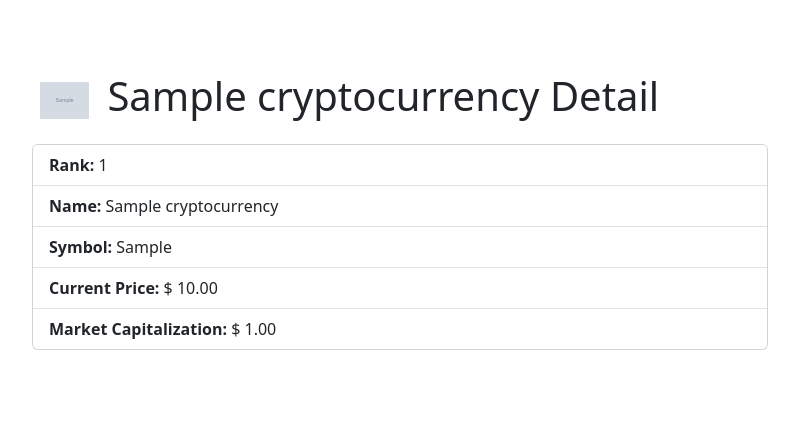
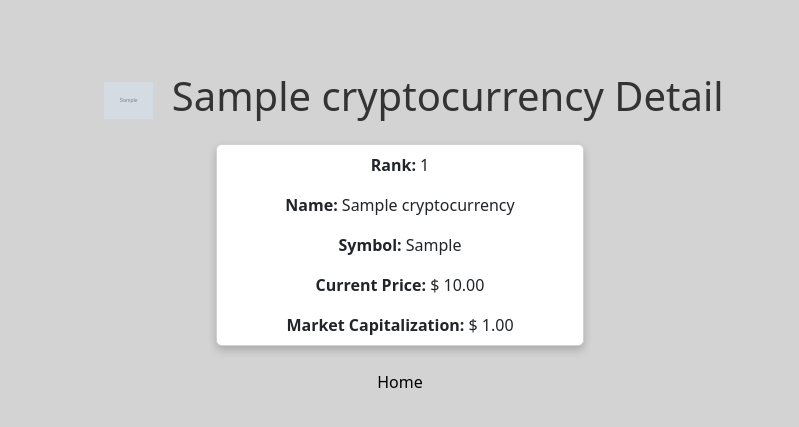
Before and after one commit to YuliaHladyshkevych/cryptocurrency_api, a Django app: a page that uses templates/cryptocurrency/cryptocurrency_detail.html in a window 1280 px wide. Shown: the top 427 px of the page, without its empty margins (240-1039 px from the left). Run offline with Django 5.2, Linux system fonts and the light colour scheme; tables that the repository leaves empty hold one stand-in row (values such as "Sample post"); grey boxes marked "Sample" are stand-in pictures.

Commit message:
Added home href to cryptocurrency_detail.html

```diff
--- /dev/null
+++ b/static/css/styles.css
@@ -0,0 +1,66 @@
+.container {
+    text-align: center;
+}
+
+body {
+    background-color: lightgray;
+}
+
+h1 {
+    color: #333;
+    margin-left: 20px;
+    text-align: center;
+}
+
+table, th, td {
+    border: 1px solid black;
+    border-collapse: collapse;
+}
+
+th, td {
+    padding: 15px;
+    text-align: left;
+}
+
+tr:hover {
+    background-color: #f5f5f5;
+}
+
+ul {
+    list-style-type: none;
+    padding-left: 0;
+}
+
+
+.card {
+    box-shadow: 0 4px 8px 0 rgba(0, 0, 0, 0.2);
+    transition: 0.3s;
+    width: 50%;
+    margin: auto;
+}
+
+.card:hover {
+    box-shadow: 0 8px 16px 0 rgba(0, 0, 0, 0.2);
+}
+
+.list-group-item {
+    border: none;
+}
+
+.list-group-item:first-child {
+    border-top: none;
+}
+
+.list-group-item:last-child {
+    border-bottom: none;
+}
+
+.list-group-item a {
+  color: #000000;
+  text-decoration: none;
+}
+
+.list-group-item a:hover {
+  color: #666;
+  text-decoration: underline;
+}
--- a/templates/cryptocurrency/cryptocurrency_detail.html
+++ b/templates/cryptocurrency/cryptocurrency_detail.html
@@ -26,4 +26,6 @@
     </ul>
   </div>
 
+    <li class="list-group-item"><a href="{% url 'cryptocurrency:cryptocurrency_list' %}">Home</a></li>
+
 {% endblock %}
```
